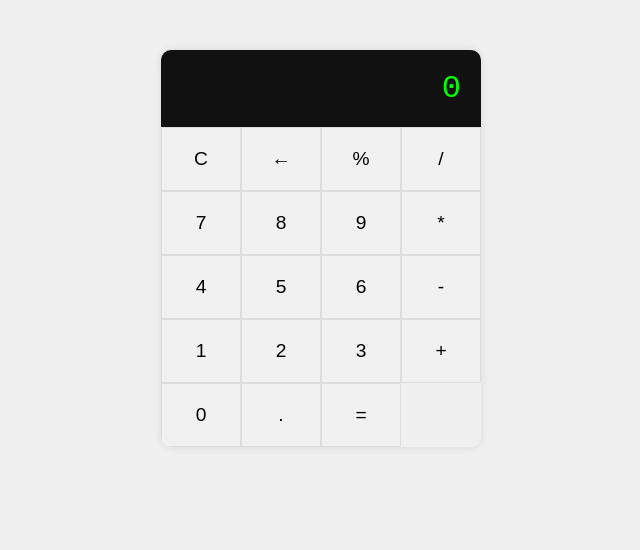
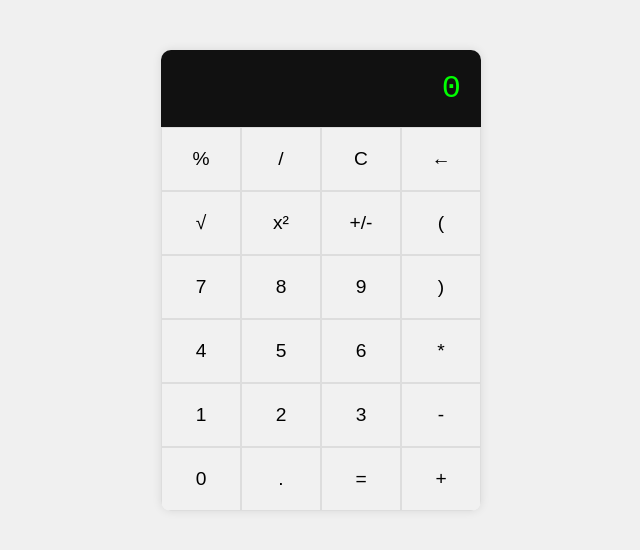
Before and after one commit to Kornetas/kalkulator-react, a React (Vite) app: page / in a window 1280 px wide. Shown: the top 550 px of the page, without its empty margins (319-959 px from the left). Built offline with nearby package versions, Linux system fonts and the light colour scheme.

Commit message:
added support for square root, power, parentheses and sign toggle

```diff
--- a/src/components/Calculator/Calculator.jsx
+++ b/src/components/Calculator/Calculator.jsx
@@ -36,6 +36,17 @@ function Calculator() {
     }
   };
 
+  // zmiana znaku "+/-"
+  const handleToggleSign = () => {
+    if (!input) return;
+    try {
+      const result = evaluate(`-1 * (${input})`);
+      setInput(result.toString());
+    } catch {
+      setInput("Error");
+    }
+  };
+
   // Reset (C)
   const handleClear = () => {
     setInput("");
@@ -46,29 +57,42 @@ function Calculator() {
       <Display>{input || "0"}</Display>
 
       <ButtonGrid>
+        {/* Rząd 1 */}
+
+        <Button onClick={handlePercent}>%</Button>
+        <Button onClick={() => handleClick("/")}>/</Button>
         <Button onClick={handleClear}>C</Button>
         <Button onClick={handleBackspace}>←</Button>
-        <Button onClick={handlePercent}>%</Button>
-        <Button onClick={() => handleClick("/")}>/</Button>
 
+        {/* Rząd 2 – Nowe funkcje */}
+        <Button onClick={() => handleClick("sqrt(")}>√</Button>
+        <Button onClick={() => handleClick("^2")}>x²</Button>
+        <Button onClick={handleToggleSign}>+/-</Button>
+        <Button onClick={() => handleClick("(")}>(</Button>
+
+        {/* Rząd 3 */}
         <Button onClick={() => handleClick("7")}>7</Button>
         <Button onClick={() => handleClick("8")}>8</Button>
         <Button onClick={() => handleClick("9")}>9</Button>
-        <Button onClick={() => handleClick("*")}>*</Button>
+        <Button onClick={() => handleClick(")")}>)</Button>
 
+        {/* Rząd 4 */}
         <Button onClick={() => handleClick("4")}>4</Button>
         <Button onClick={() => handleClick("5")}>5</Button>
         <Button onClick={() => handleClick("6")}>6</Button>
-        <Button onClick={() => handleClick("-")}>-</Button>
+        <Button onClick={() => handleClick("*")}>*</Button>
 
+        {/* Rząd 5 */}
         <Button onClick={() => handleClick("1")}>1</Button>
         <Button onClick={() => handleClick("2")}>2</Button>
         <Button onClick={() => handleClick("3")}>3</Button>
-        <Button onClick={() => handleClick("+")}>+</Button>
+        <Button onClick={() => handleClick("-")}>-</Button>
 
+        {/* Rząd 6 */}
         <Button onClick={() => handleClick("0")}>0</Button>
         <Button onClick={() => handleClick(".")}>.</Button>
         <Button onClick={handleEvaluate}>=</Button>
+        <Button onClick={() => handleClick("+")}>+</Button>
       </ButtonGrid>
     </Wrapper>
   );
```
